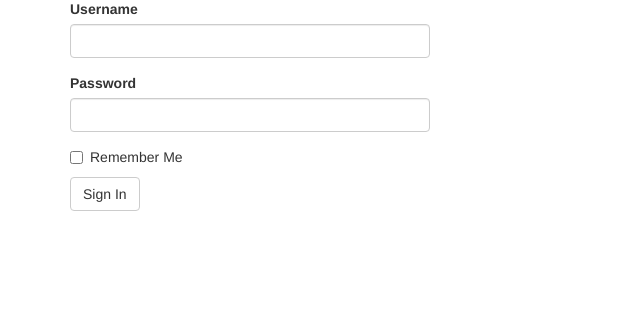
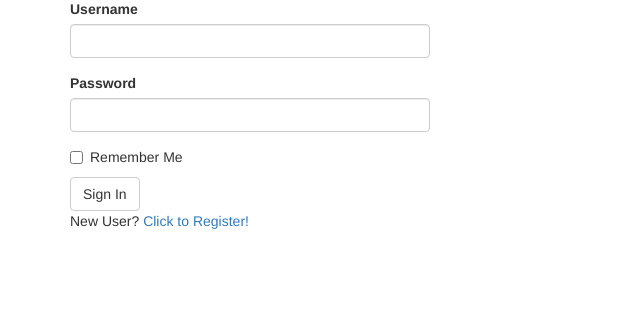
Before and after one commit to DanielRichards99/FlaskApp, a Flask app: page /auth/login in a window 1280 px wide. Shown: the part 143-462 px from the top of the page, without its empty margins (0-640 px from the left). Run offline with Flask 2, Linux system fonts and the light colour scheme; some libraries are stand-ins or nearby versions.

Commit message:
Fixed registration problem.

```diff
--- a/app/auth/routes.py
+++ b/app/auth/routes.py
@@ -46,4 +46,4 @@ def register():
         db.session.commit()
         flash(_('Congratulations, you are now a registered user!'))
         return redirect(url_for('auth.login'))
-    return render_template('register.html', title='Register', form=form)
+    return render_template('auth/register.html', title='Register', form=form)
--- a/app/templates/auth/login.html
+++ b/app/templates/auth/login.html
@@ -8,4 +8,5 @@
             {{ wtf.quick_form(form) }}
         </div>
     </div>
+    <p>New User? <a href="{{ url_for('auth.register') }}">Click to Register!</a></p>
 {% endblock %}
```
Also changed, not shown: app.db.
